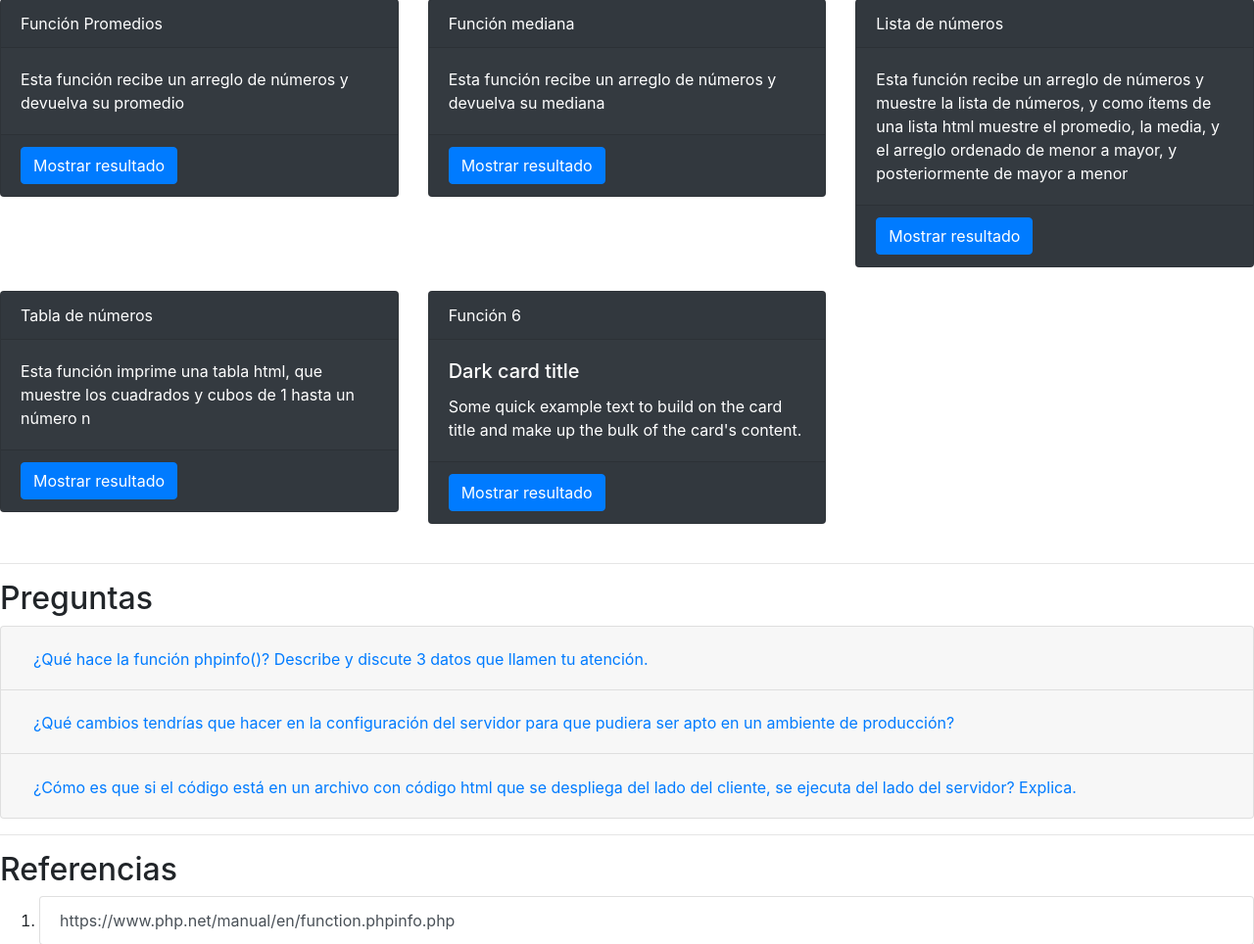
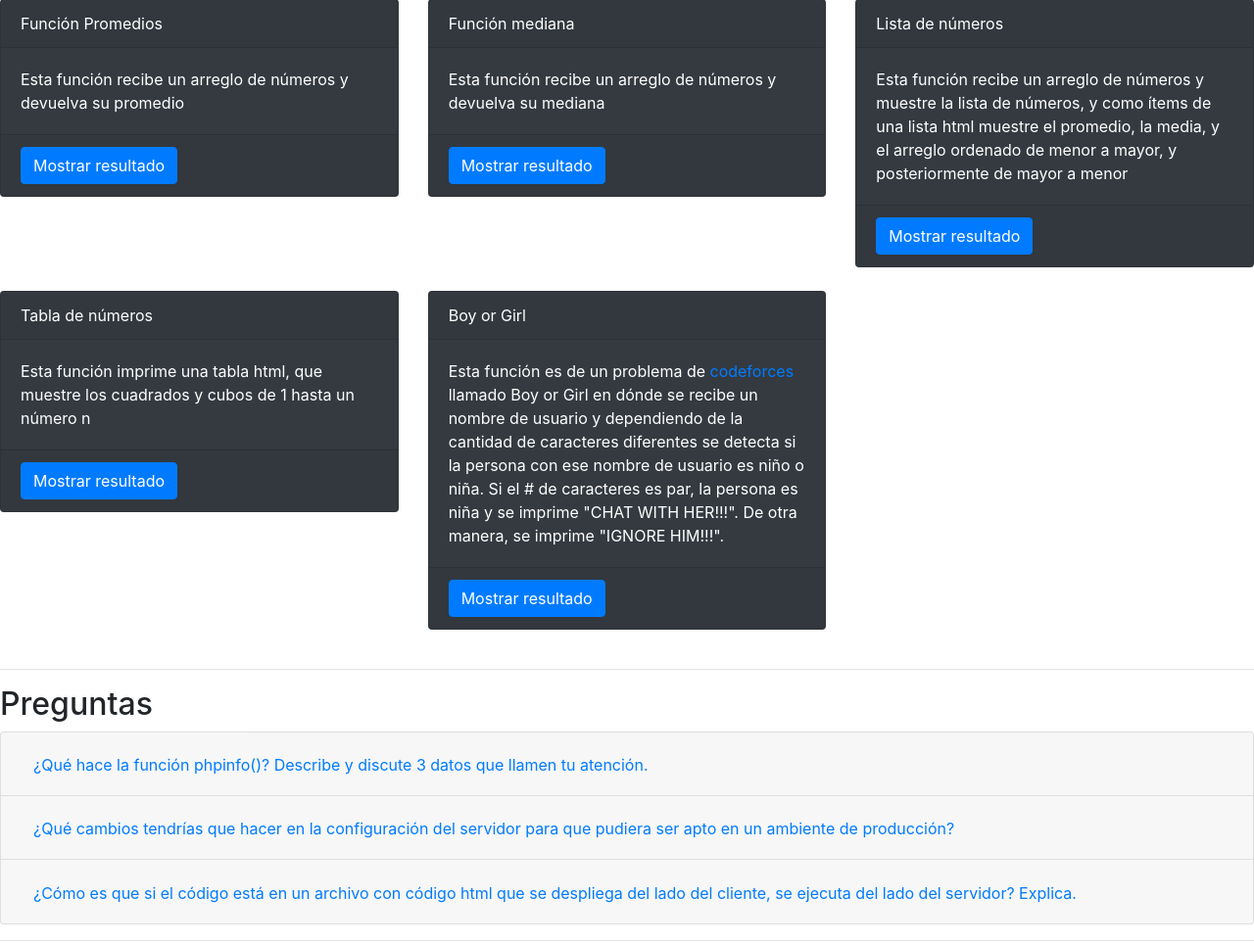
Before and after one commit to EricBL3/LaboratoriosDAW_A01704340, a PHP site: page / in a window 1280 px wide. Shown: the part 103-1067 px from the top of the page at 98% size. Run offline with PHP 8.4, Linux system fonts and the light colour scheme.

Commit message:
acabar función 6

```diff
--- a/Lab09/index.php
+++ b/Lab09/index.php
@@ -52,6 +52,20 @@
 	$datos2 = crearTabla(10);
 
 
+	#función boy or girl
+	function boy_or_girl($user)
+	{
+		$count = strlen(count_chars($user, 3));
+		if($count %2 == 0)
+			return true;
+		else
+			return false;
+	}
+
+	$user1 = "wjmzbmr";
+	$user2 = "xiaodao";
+	$respuesta1 = boy_or_girl($user1);
+	$respuesta2 = boy_or_girl($user2);
 
 
 	include("partials/_funciones.html");
--- a/Lab09/partials/_funciones.html
+++ b/Lab09/partials/_funciones.html
@@ -64,10 +64,14 @@
 		<!--Carta 5-->
 		<div class="col mb-4">
 			<div class="card text-white bg-dark" >
-				<div class="card-header">Función 6</div>
+				<div class="card-header">Boy or Girl</div>
 				<div class="card-body">
-				  <h5 class="card-title">Dark card title</h5>
-				  <p class="card-text">Some quick example text to build on the card title and make up the bulk of the card's content.</p>
+				  <p class="card-text">
+					  Esta función es de un problema de <a href="https://codeforces.com/problemset/problem/236/A" target="_blank">codeforces</a>
+					  llamado Boy or Girl en dónde se recibe un nombre de usuario y dependiendo de la cantidad de caracteres diferentes se detecta si
+					  la persona con ese nombre de usuario es niño o niña. Si el # de caracteres es par, la persona es niña y se imprime "CHAT WITH
+					  HER!!!". De otra manera, se imprime "IGNORE HIM!!!".
+				  </p>
 				</div>
 				<div class="card-footer ">
 					<!-- Button trigger modal -->
@@ -224,13 +228,35 @@
 	<div class="modal-dialog modal-dialog-centered" role="document">
 		<div class="modal-content">
 			<div class="modal-header">
-				<h5 class="modal-title" id="modalFuncion5Title">Función 6</h5>
+				<h5 class="modal-title" id="modalFuncion5Title">Boy or Girl</h5>
 				<button type="button" class="close" data-dismiss="modal" aria-label="Close">
 				<span aria-hidden="true">&times;</span>
 				</button>
 			</div>
 			<div class="modal-body">
-				...
+				<!--respuesta 1-->
+				<h5>User: <?= $user1 ?></h5>
+				<?php if ($respuesta1): ?>
+					<div class="alert alert-success" role="alert">
+						CHAT WITH HER!!!
+					</div>
+				<?php else: ?>
+					<div class="alert alert-danger" role="alert">
+						IGNORE HIM!!!
+					</div>
+				<?php endif ?>
+				<hr/>
+				<!--respuesta 2-->
+				<h5>User: <?= $user2 ?></h5>
+				<?php if ($respuesta2): ?>
+					<div class="alert alert-success" role="alert">
+						CHAT WITH HER!!!
+					</div>
+				<?php else: ?>
+					<div class="alert alert-danger" role="alert">
+						IGNORE HIM!!!
+					</div>
+				<?php endif ?>
 			</div>
 		</div>
 	</div>
```
